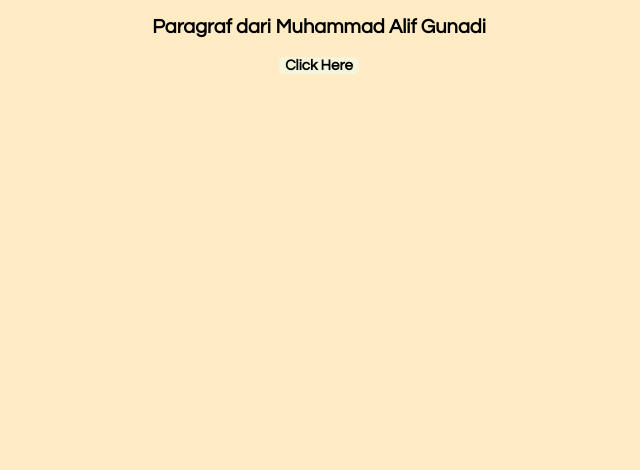
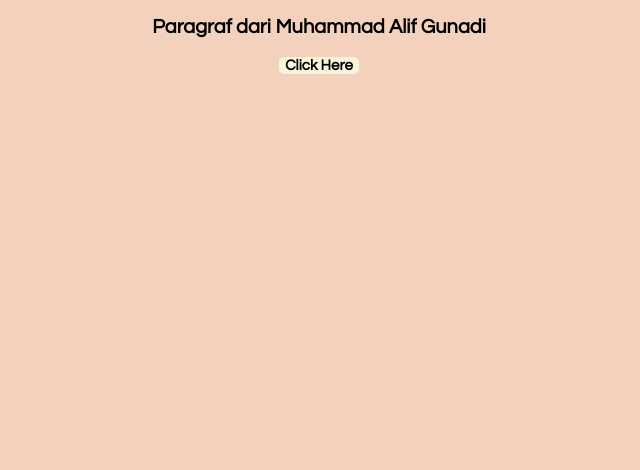
Before and after one commit to alifgunadi/git-GUI, a plain HTML site: page index.html in a window 1280 px wide. Shown: the part 330-800 px from the top of the page, without its empty margins (321-961 px from the left). Drawn offline with Linux system fonts and the light colour scheme.

Commit message:
final bg body color

```diff
--- a/style.css
+++ b/style.css
@@ -1,5 +1,5 @@
 .body {
-    background-color: rgb(255, 236, 197);
+    background-color: rgba(235, 172, 136, 0.553);
     font-family: century gothic;
     display: relative;
     padding: 250px;
```
